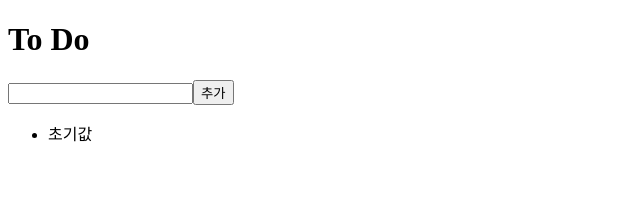
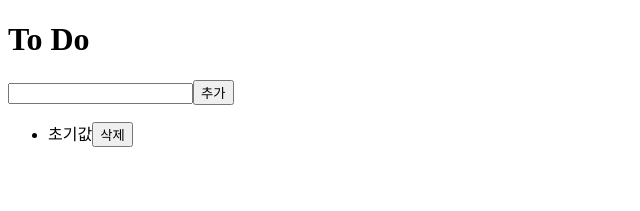
Before and after one commit to myhappyman/nomad_redux, a React (Create React App) app: page / in a window 1280 px wide. Shown: the top 211 px of the page, without its empty margins (0-640 px from the left). Built offline with nearby package versions, Linux system fonts and the light colour scheme.

Commit message:
feat: :sparkles: #3.4 Deleting To Do
-ownProps를 통해 해당 컴포넌트에 전달되고 있는 props를 확인할 수 있다.
-개별적으로 사용해야할 key, id와 같은 값을 확인할 수 있어서 해당 컴포넌트에서 별도의  함수제작에 도움이 된다.

```diff
--- /dev/null
+++ b/src/components/Todos.tsx
@@ -0,0 +1,30 @@
+import { connect } from "react-redux";
+import { ActionType, DispatchType, actionCreators } from "../store";
+
+interface ITodo {
+    text: string;
+    onBtnClick: () => ActionType;
+}
+function Todos({ text, onBtnClick }: ITodo) {
+    return (
+        <li>
+            {text}
+            <button onClick={onBtnClick}>삭제</button>
+        </li>
+    );
+}
+
+/**
+ *
+ * @param dispatch
+ * @param ownProps 해당 인자는 해당 컴포넌트에서 받고있는 props에 대해 받아온다.
+ * @returns
+ */
+function mapDispatchProps(dispatch: DispatchType, ownProps: any) {
+    //받아온 props중 id값을 활용하여 메소드를 작성하였다.
+    return {
+        onBtnClick: () => dispatch(actionCreators.deleteTodo(ownProps.id)),
+    };
+}
+
+export default connect(null, mapDispatchProps)(Todos);
--- a/src/routes/Home.tsx
+++ b/src/routes/Home.tsx
@@ -1,6 +1,7 @@
 import { useState } from "react";
 import { connect } from "react-redux";
-import { ActionType, IState, actionCreators } from "../store";
+import { ActionType, DispatchType, IState, actionCreators } from "../store";
+import Todos from "../components/Todos";
 
 function Home({ toDos, addTodo }: { toDos: IState[]; addTodo: AddTodoType }) {
     const [text, setText] = useState("");
@@ -24,7 +25,7 @@ function Home({ toDos, addTodo }: { toDos: IState[]; addTodo: AddTodoType }) {
             </form>
             <ul>
                 {toDos.map((x) => (
-                    <li key={x.id}>{x.text}</li>
+                    <Todos key={x.id} id={x.id} text={x.text} />
                 ))}
             </ul>
         </div>
@@ -44,7 +45,6 @@ function mapStateToProps(state: IState[]) {
     return { toDos: state };
 }
 
-type DispatchType = (action: ActionType) => typeof action;
 type AddTodoType = (text: string) => ActionType;
 /**
  * redux에 등록된 store의 dispatch메소드를 현재 컴포넌트의 props로 전달하는 함수이다.
--- a/src/store.ts
+++ b/src/store.ts
@@ -9,12 +9,13 @@ export interface IState {
     id: number;
     text: string;
 }
+export type DispatchType = (action: ActionType) => typeof action;
 export type ActionType =
     | ReturnType<typeof addTodo>
     | ReturnType<typeof deleteTodo>;
 
 const reducer = (
-    state = [{ id: 1, text: "초기값" }] as IState[],
+    state = [{ id: Date.now(), text: "초기값" }] as IState[],
     action: ActionType
 ) => {
     switch (action.type) {
```
Also changed, not shown: 1 other file (tests, documents, lock files or other folders).
